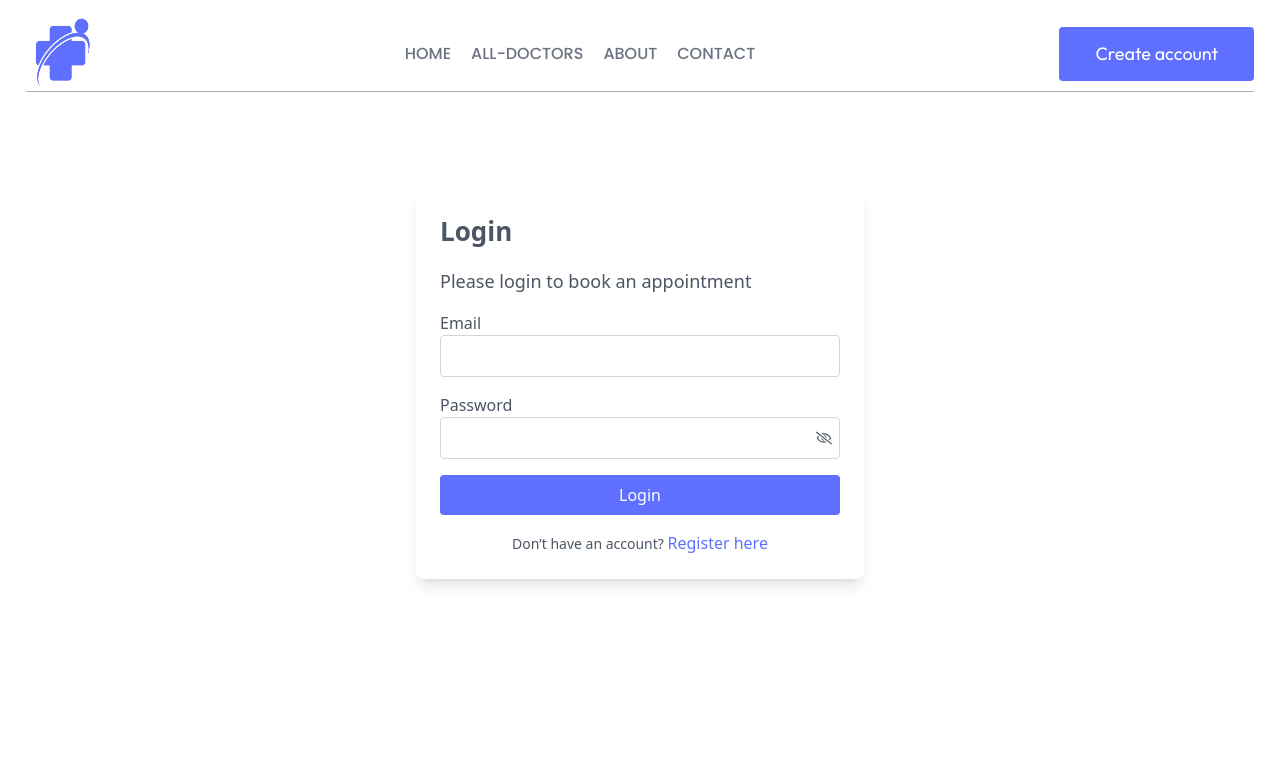
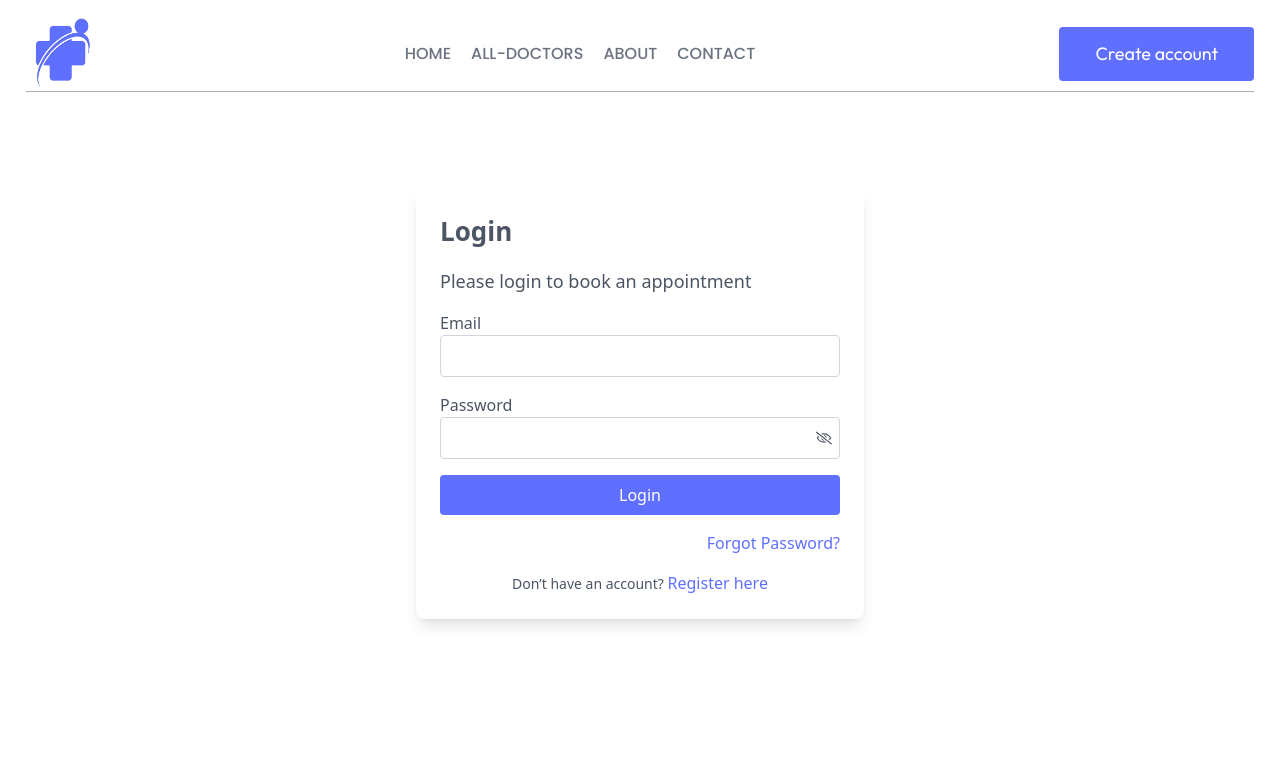
Before and after one commit to Kolawole-kehinde/Doctors-Appointment-App, a React (Vite) app: page /auth/login in a window 1280 px wide. Shown: the top 779 px of the page. Built offline with nearby package versions, Linux system fonts and the light colour scheme; no server answers; the database is empty.

Commit message:
Working on forget password

```diff
--- a/src/Components/Banner.jsx
+++ b/src/Components/Banner.jsx
@@ -5,7 +5,7 @@ const Banner = () => {
    const navigate = useNavigate();
   return (
  <section className='px-4 lg:px-0'>
-        <div className='wrapper bg-primary flex rounded-xl px-6 sm:px-10 md:px-14 lg:px-12 my-10 md:my-15 font-outfit '>
+        <div className='wrapper bg-primary flex  rounded-xl px-6 sm:px-10 md:px-14 lg:px-12 my-10 md:my-15 font-outfit '>
 
             <div className='flex-1 py-8 sm:py-10 md:py-16 lg:py-24 lg:pl-5'>
                <div className='text-xl sm:text-2xl md:text-3xl  lg:text-5xl font-bold text-white'>
@@ -18,7 +18,7 @@ const Banner = () => {
                </div>
             </div>
              <div className='hidden md:block md:w-1/2 lg:w-[380px] relative'>
-                <img src="/images/banner.svg" alt="bannerImg" className='absolute w-[700px] bottom-0 right-0 max-w-md' />
+                <img src="/images/banner.svg" alt="bannerImg" className='absolute md:pl-20 w-[700px] bottom-0 right-0 max-w-md' />
              </div>
 
         </div>
--- a/src/Components/SpecialityMenu.jsx
+++ b/src/Components/SpecialityMenu.jsx
@@ -4,11 +4,11 @@ import { specialityData } from "../constant/specailityMenu";
 
 const SpecialityMenu = () => {
   return (
-    <section id="Speciality" className="wrapper flex flex-col items-center justify-center py-10 text-center ">
+    <section id="Speciality" className="wrapper flex flex-col items-center justify-center py-10 px-4 lg:px-0 text-center ">
       <h1 className="text-3xl md:text-[2.5rem] font-medium font-outfit text-primary-100 text-center pb-2">
         Find by Speciality
       </h1>
-      <p className="w-full max-w-[573px] text-base md:text-lg leading-[27px] text-secondary-300 font-outfit">
+      <p className="w-full max-w-[573px] text-sm md:text-lg leading-[27px] text-secondary-300 font-outfit">
         Simply browse through our extensive list of trusted doctors, schedule
         your appointment hassle-free.
       </p>
--- a/src/Pages/auth/Login.jsx
+++ b/src/Pages/auth/Login.jsx
@@ -74,6 +74,12 @@ const LoginPage = () => {
         {loading ? "Logging in..." : "Login"}
       </button>
 
+      <p className="text-sm  text-right">
+        <Link to="/auth/forgot-password" className="text-primary text-base hover:underline">
+          Forgot Password?
+        </Link>
+      </p>
+
       <p className="text-sm text-gray-600 text-center">
         Don’t have an account?{" "}
         <Link to="/auth/register" className="text-primary text-base hover:underline">
```
